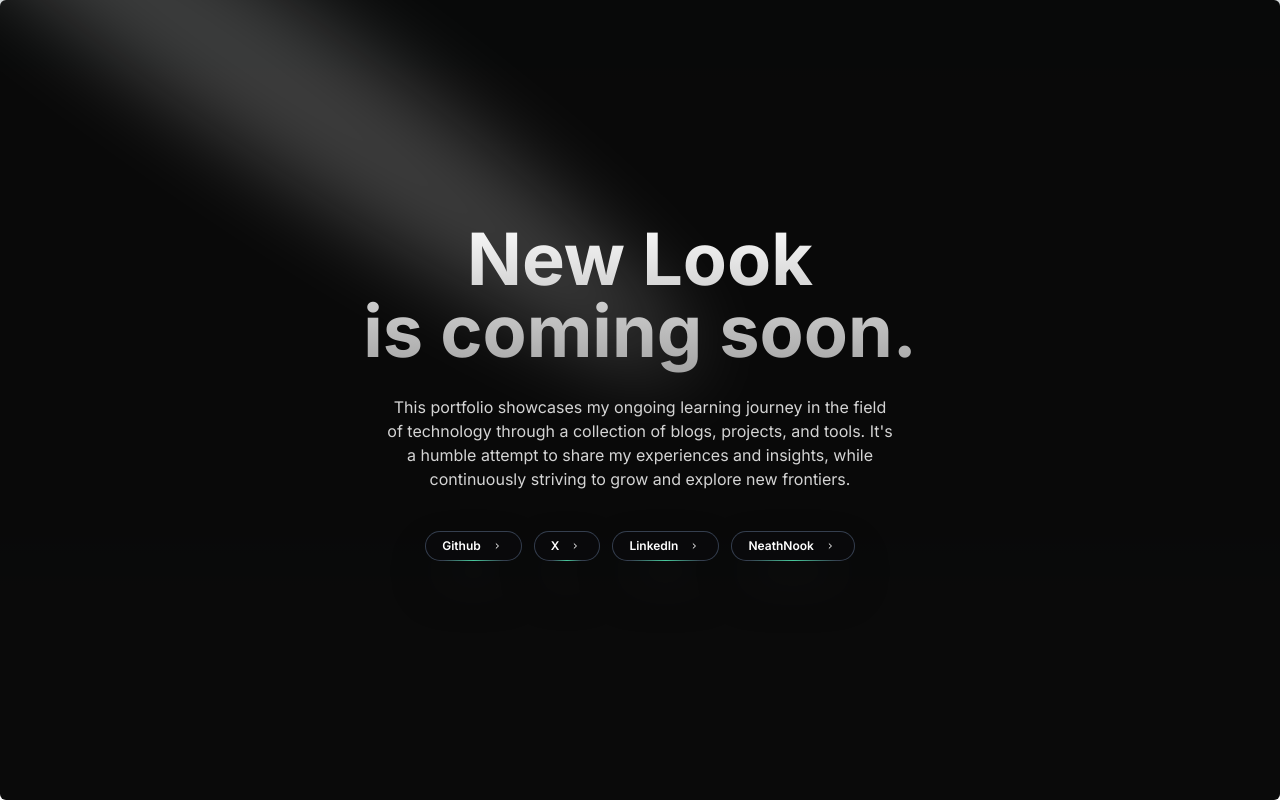
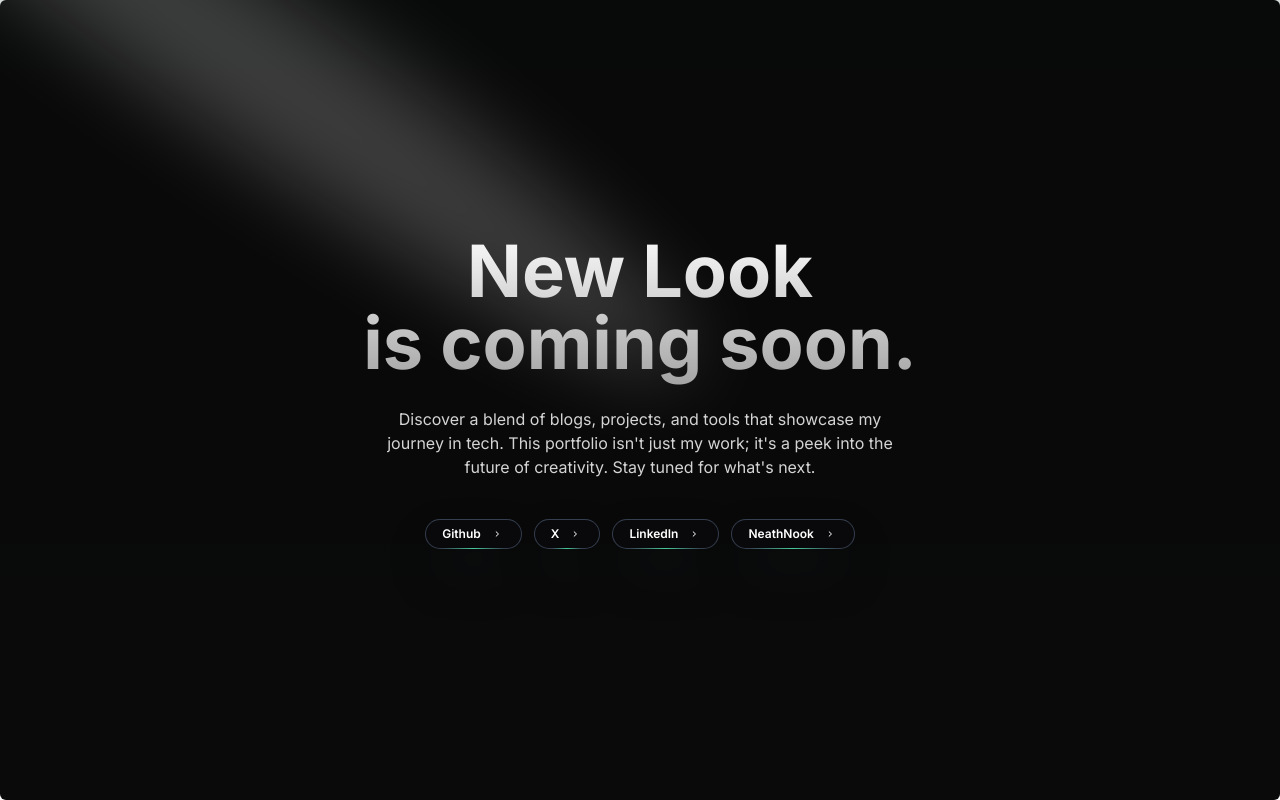
Before and after one commit to Sovai/portfolio, a Next.js app: page / in a window 1280 px wide. Built offline with nearby package versions, Linux system fonts and the light colour scheme.

Commit message:
fix: error escape quote

```diff
--- a/app/page.tsx
+++ b/app/page.tsx
@@ -1,5 +1,4 @@
 "use client";
-
 import React from "react";
 import { Spotlight } from "./components/ui/Spotlight";
 import dynamic from "next/dynamic";
@@ -7,6 +6,7 @@ import dynamic from "next/dynamic";
 const Button = dynamic(() => import("./components/ui/Button"), {
   ssr: false, // Disable server-side rendering for this component
 });
+
 const buttons = [
   {
     name: "Github",
@@ -40,18 +40,14 @@ const buttons = [
 export default function SpotlightPreview() {
   return (
     <div className="h-screen w-full rounded-md flex items-center md:justify-center bg-black/[0.96] antialiased bg-grid-white/[0.02] relative overflow-hidden">
-      <Spotlight
-        className="-top-40 left-0 md:left-60 md:-top-20"
-        fill="white"
-      />
-      <div className=" p-4 max-w-7xl  mx-auto relative z-10  w-full pt-20 md:pt-0">
+      <Spotlight className="-top-40 left-0 md:left-60 md:-top-20" fill="white" />
+      <div className=" p-4 max-w-7xl mx-auto relative z-10 w-full pt-20 md:pt-0">
         <h1 className="pb-2 text-4xl md:text-7xl font-bold text-center bg-clip-text text-transparent bg-gradient-to-b from-neutral-50 to-neutral-400 bg-opacity-50">
           New Look <br /> is coming soon.
         </h1>
         <p className="mt-5 font-normal text-base text-neutral-300 max-w-lg text-center mx-auto">
-        This portfolio showcases my ongoing learning journey in the field of technology through a collection of blogs, projects, and tools. It's a humble attempt to share my experiences and insights, while continuously striving to grow and explore new frontiers.
+          Discover a blend of blogs, projects, and tools that showcase my journey in tech. This portfolio isn&apos;t just my work; it&apos;s a peek into the future of creativity. Stay tuned for what&apos;s next.
         </p>
-
         <div className="flex flex-wrap justify-center mt-10 gap-3">
           {buttons.map((button) => (
             <Button key={button.name} onClick={() => button.onClick()}>
```
